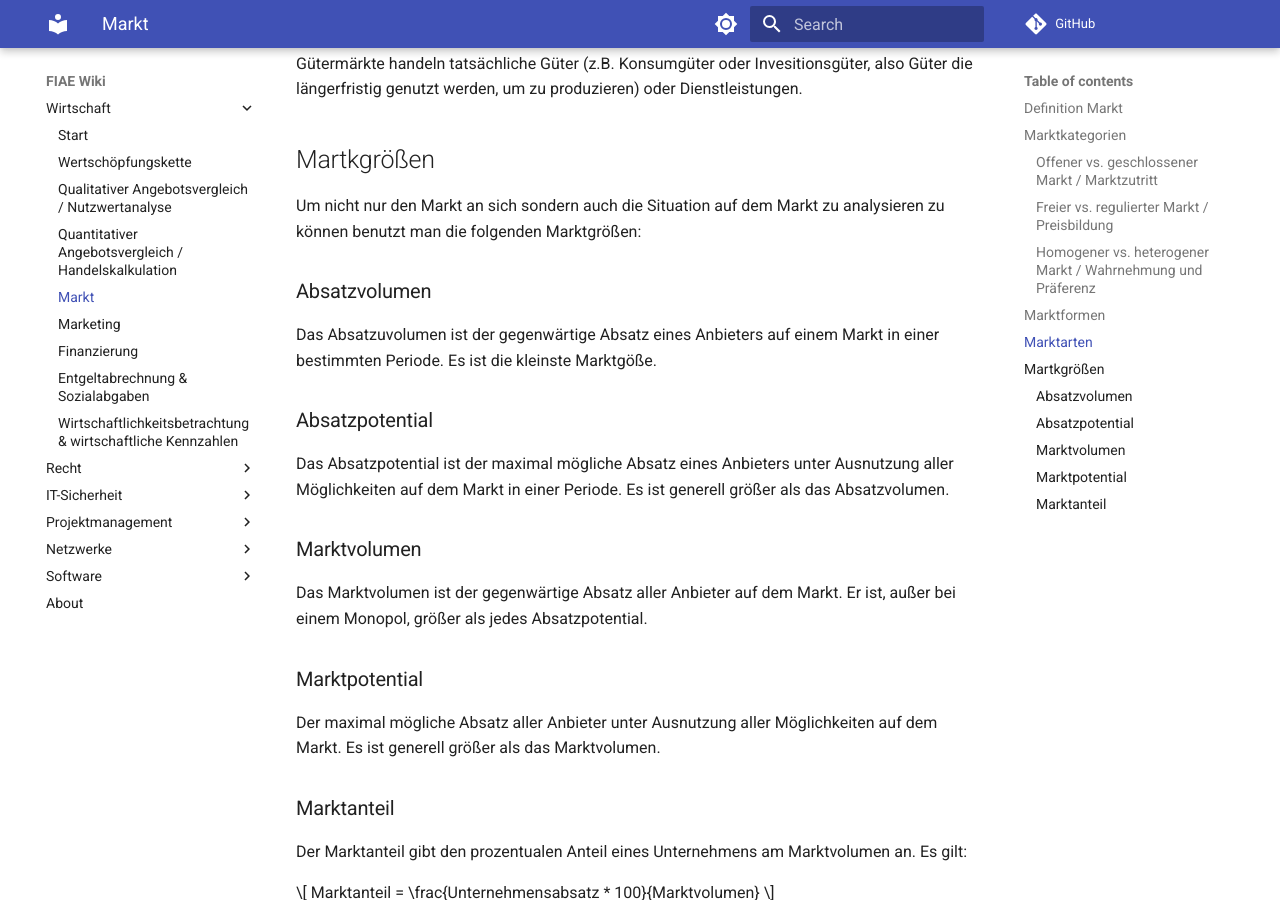
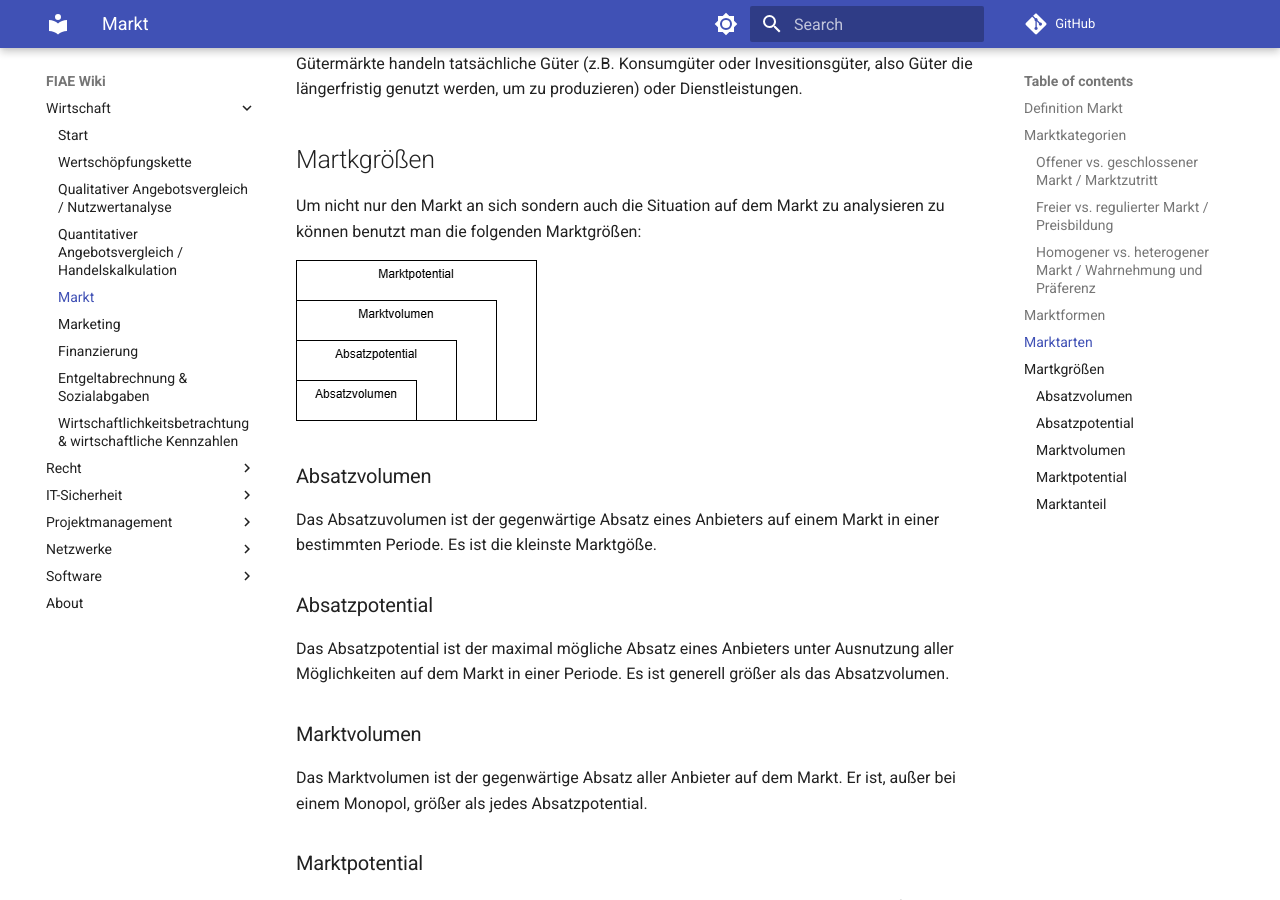
Before and after one commit to discohagen/FIAE, an MkDocs documentation site: the page built from docs/wirtschaft/markt.md, in a window 1280 px wide and 900 px high, scrolled down 1657 px. Built offline with MkDocs 1.6.1 and Material for MkDocs 9.7.7, drawn with Linux system fonts in a browser that asks for light colours; a script that is not in the unit is left out; comment, search, counter and statistics services are not loaded.

Commit message:
add markgroessen figure to markt

```diff
--- a/docs/wirtschaft/markt.md
+++ b/docs/wirtschaft/markt.md
@@ -48,6 +48,8 @@ Gütermärkte handeln tatsächliche Güter (z.B. Konsumgüter oder Invesitionsg
 
 Um nicht nur den Markt an sich sondern auch die Situation auf dem Markt zu analysieren zu können benutzt man die folgenden Marktgrößen:
 
+![Marktgrößen](figures/Marktgroessen.png)
+
 ### Absatzvolumen
 
 Das Absatzuvolumen ist der gegenwärtige Absatz eines Anbieters auf einem Markt in einer bestimmten Periode. Es ist die kleinste Marktgöße.
```
Also changed, not shown: docs/wirtschaft/figures/Marktgroessen.png (added), 1 other file.
